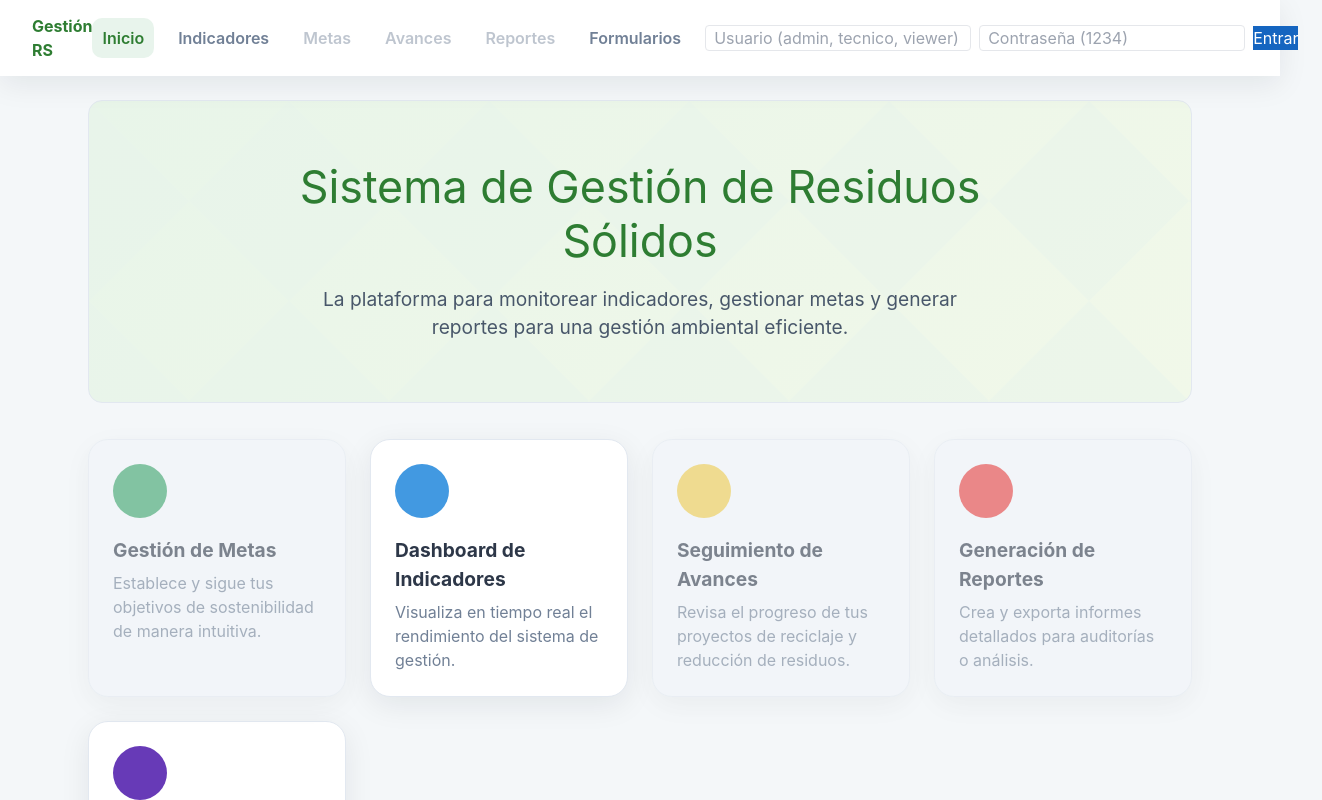
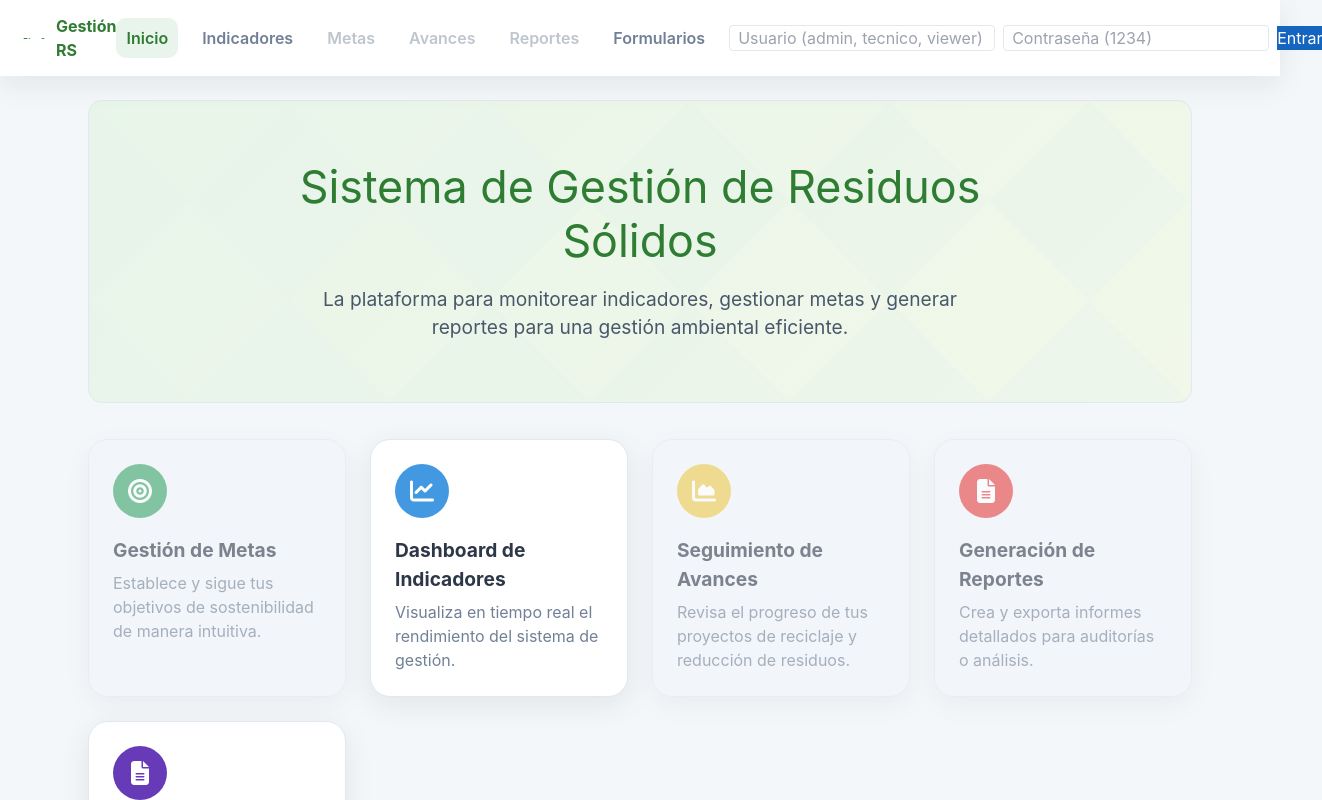
Before and after one commit to Carlostavo/aa, a Next.js app: page / in a window 1280 px wide. Shown: the top 800 px of the page, 1322 px wide, since content can reach past the window. Built offline with nearby package versions, Linux system fonts and the light colour scheme; no server answers.

Commit message:
Update _app.jsx

```diff
--- a/pages/_app.jsx
+++ b/pages/_app.jsx
@@ -1,13 +1,20 @@
 import '../styles/globals.css'
 import Nav from '../components/Nav'
+import Head from 'next/head'
 
 export default function App({ Component, pageProps }) {
   return (
+    <>
+      <Head>
+        <title>Gestión de Residuos Sólidos</title>
+        <link rel="stylesheet" href="https://cdnjs.cloudflare.com/ajax/libs/font-awesome/6.5.3/css/all.min.css" />
+      </Head>
       <div className="min-h-screen flex flex-col">
         <Nav />
         <main className="flex-1 p-6 max-w-6xl mx-auto w-full">
           <Component {...pageProps} />
         </main>
       </div>
+    </>
   )
 }
```
Lines whose indentation alone changed are shown as unchanged.
